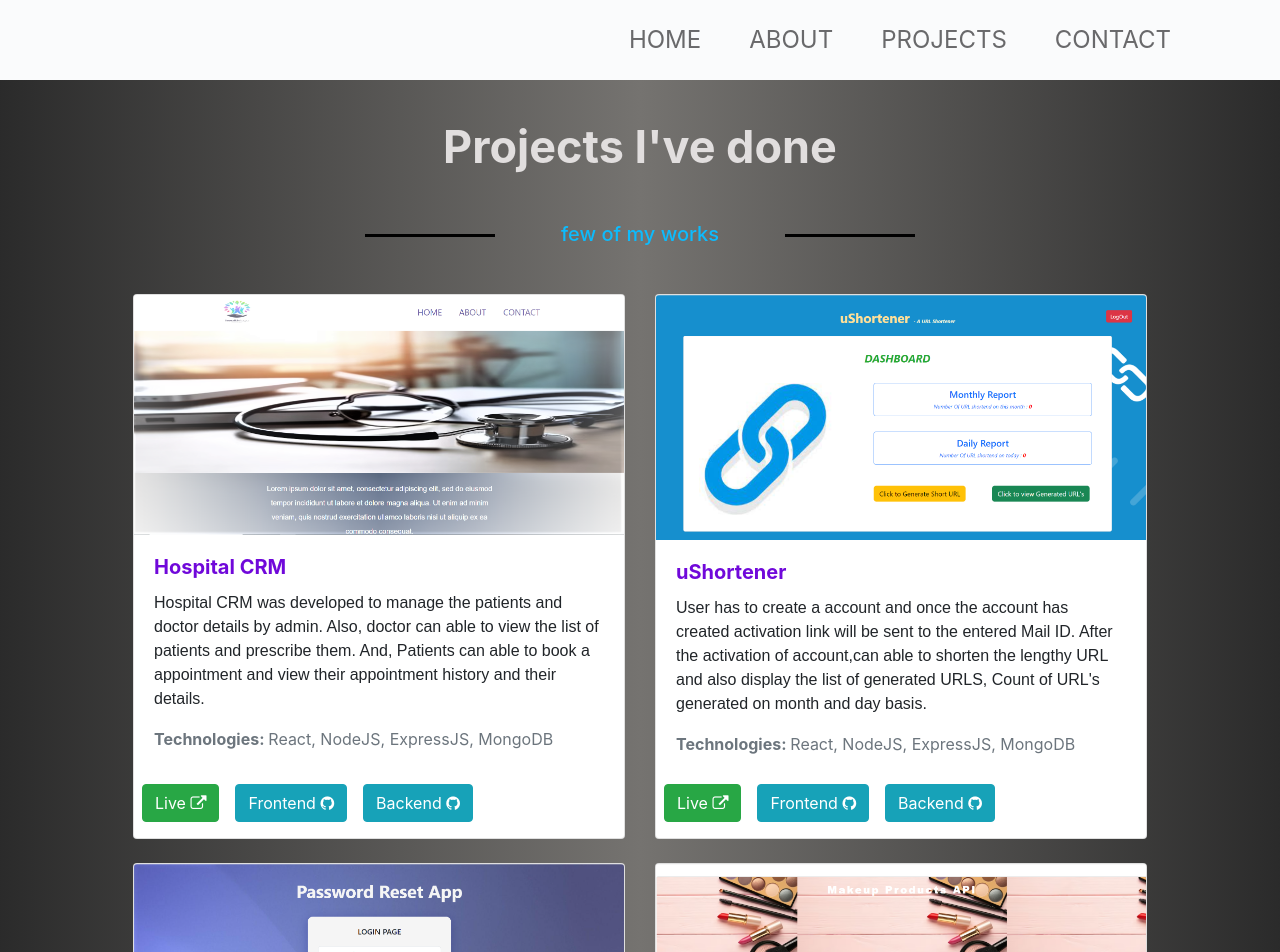
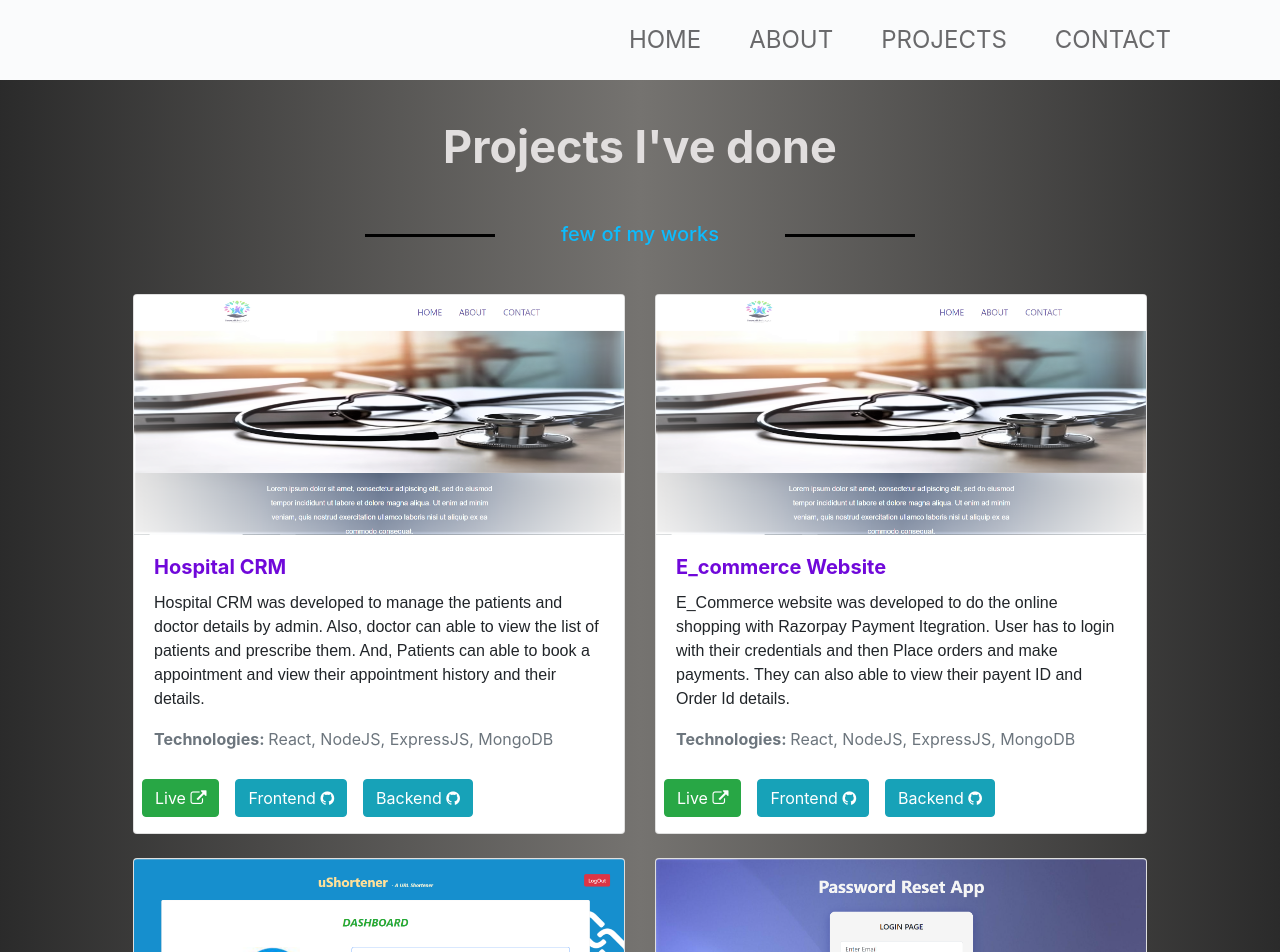
Before and after one commit to IndiraRamalingam/IndiraRamalingam_Portfolio, a React (Vite) app: page /projects in a window 1280 px wide. Shown: the top 952 px of the page. Built offline with nearby package versions, Linux system fonts and the light colour scheme.

Commit message:
Update constants.js
Added new project details

```diff
--- a/src/constants.js
+++ b/src/constants.js
@@ -73,6 +73,15 @@ export const techStack = [
       description:"Hospital CRM was developed to manage the patients and doctor details by admin. Also, doctor can able to view the list of patients and prescribe them. And, Patients can able to book a appointment and view their appointment history and their details. "
     },
     {
+      title:"E_commerce Website",
+      img:Hospitalcrm,
+      tech:"React, NodeJS, ExpressJS, MongoDB",
+      live:"https://e-commerce-babyshop.netlify.app/",
+      frontend:"https://github.com/IndiraRamalingam/E_Commerce_Frontend",
+      backend:"https://github.com/IndiraRamalingam/E_Commerce_Backend",
+      description:"E_Commerce website was developed to do the online shopping with Razorpay Payment Itegration. User has to login with their credentials and then Place orders and make payments. They can also able to view their payent ID and Order Id details."
+    },
+    {
       title:"uShortener",
       img:UrlShortener,
       tech:"React, NodeJS, ExpressJS, MongoDB",
```
